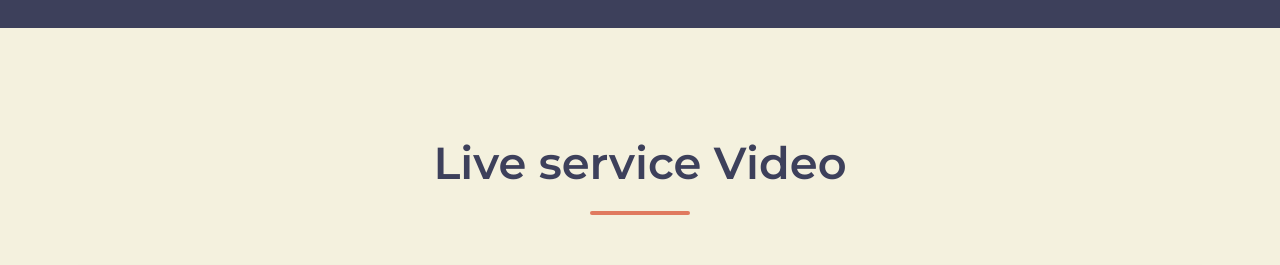
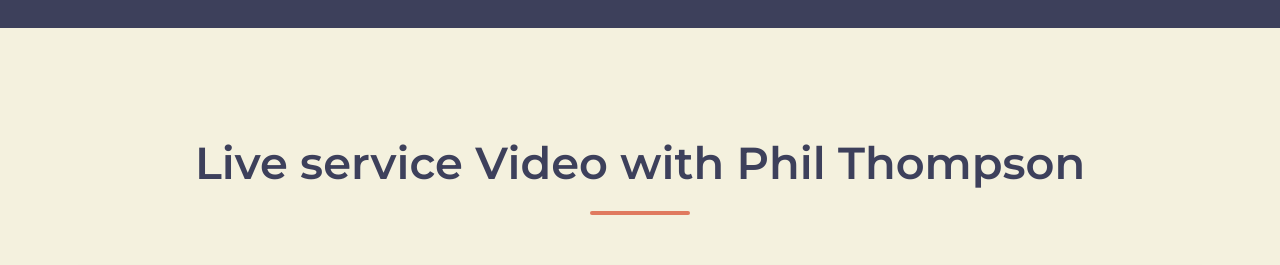
Before and after one commit to Simonzotoo/Danny-Chordson., a plain HTML site: page index.html in a window 1280 px wide. Shown: the part 3900-4165 px from the top of the page. Drawn offline with Linux system fonts and the light colour scheme.

Commit message:
Add files via upload

```diff
--- a/index.html
+++ b/index.html
@@ -961,7 +961,7 @@
 <section class="video-section">
   <div class="container">
     <div class="section-title">
-      <h2>Live service  Video</h2>
+      <h2>Live service Video with Phil Thompson</h2>
     </div>
     <div class="video-container">
       <video controls>
```
